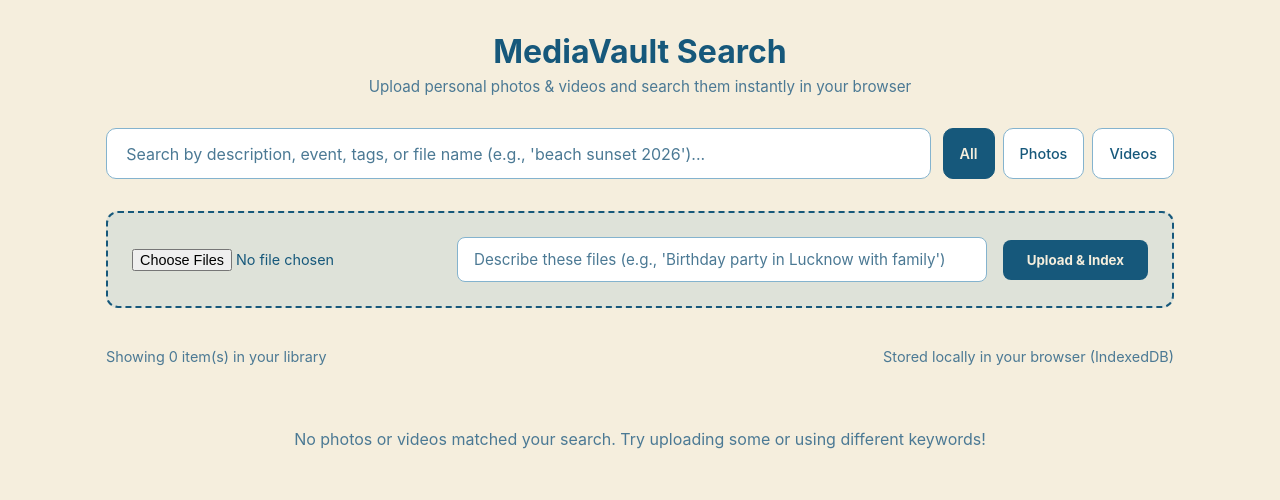
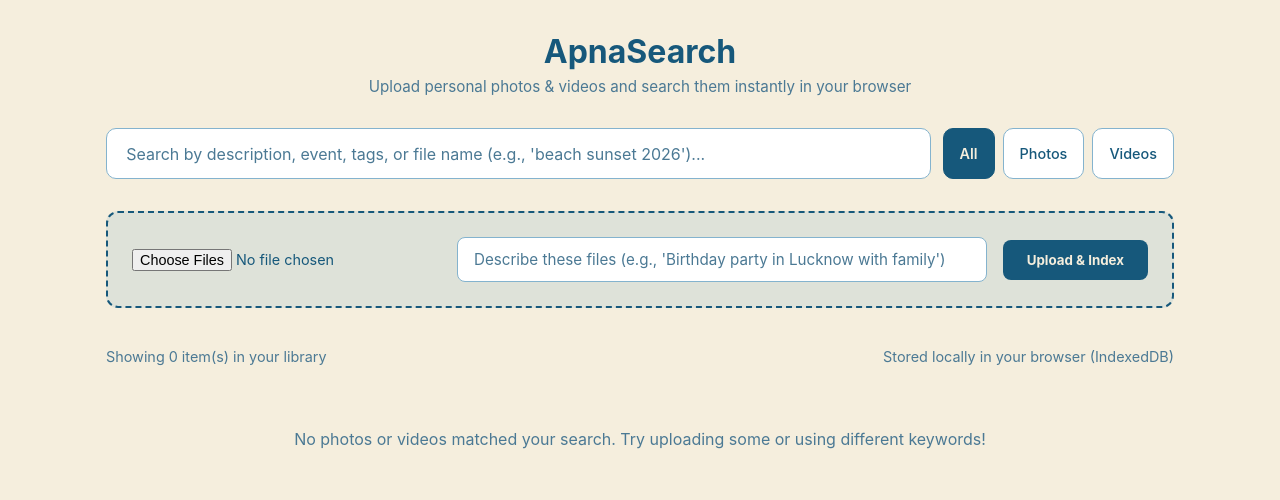
Before and after one commit to mahatojayati/apnasearch, a plain HTML site: page index.html in a window 1280 px wide. Drawn offline with Linux system fonts and the light colour scheme.

Commit message:
fixed project name in heading

```diff
--- a/index.html
+++ b/index.html
@@ -9,7 +9,7 @@
 <body>
 
   <header>
-    <h1>MediaVault Search</h1>
+    <h1>ApnaSearch</h1>
     <p>Upload personal photos & videos and search them instantly in your browser</p>
   </header>
 
```
